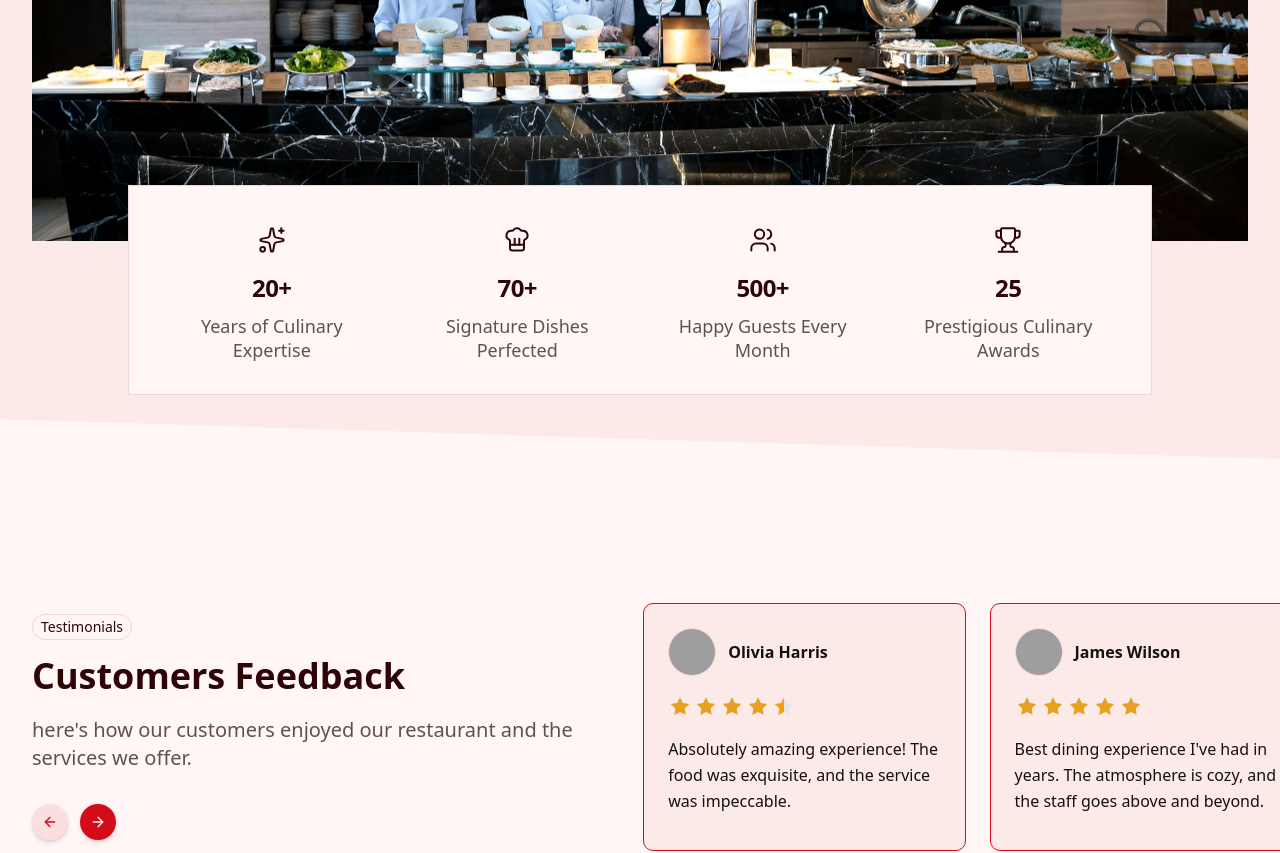
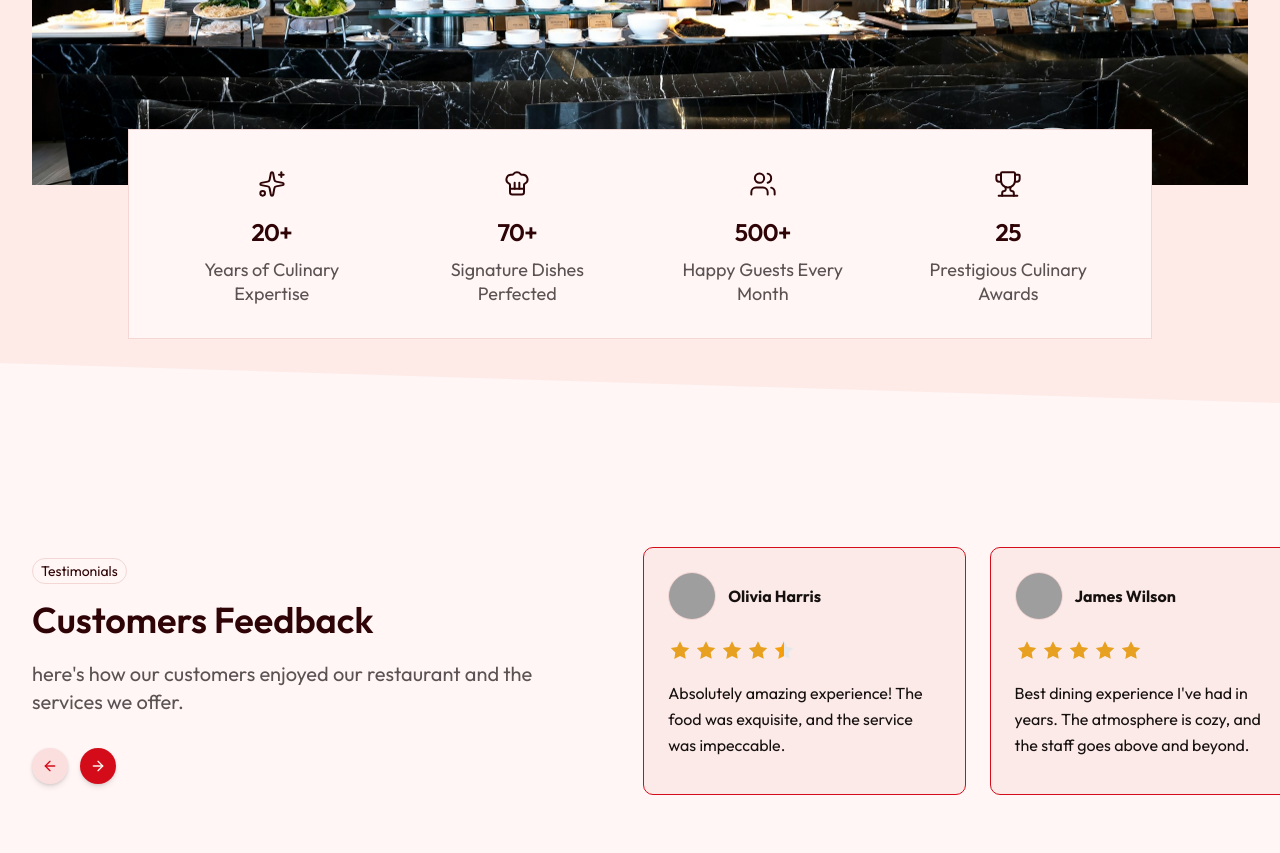
Before and after one commit to pansuriya-avinash/shadcn-task, a Next.js app: page / in a window 1280 px wide. Shown: the part 2340-3193 px from the top of the page. Built offline with nearby package versions, Linux system fonts and the light colour scheme; grey boxes are pictures that could not be loaded.

Commit message:
add scalable design token system with dynamic theming

```diff
--- a/src/app/globals.css
+++ b/src/app/globals.css
@@ -2,7 +2,12 @@
 @import "tailwindcss";
 @plugin "tailwindcss-animate";
 
+
 :root {
+    --font-sans:
+        "Outfit", ui-sans-serif, system-ui, -apple-system, BlinkMacSystemFont,
+        "Segoe UI", Roboto, "Helvetica Neue", Arial, "Noto Sans", sans-serif;
+
     --radius: 0.625rem;
 
     --shadow-2xs: 0 1px 3px 0px oklch(0 0 0 / 0.05);
@@ -19,123 +24,83 @@
         0 1px 3px 0px oklch(0 0 0 / 0.1), 0 8px 10px -1px oklch(0 0 0 / 0.1);
     --shadow-2xl: 0 1px 3px 0px oklch(0 0 0 / 0.25);
 
-    --background: oklch(0.98 0.01 25.1);
+
+    --background: oklch(0.98 0.01 25.1); /* hsla(  6, 100%, 98%, 1) */
     --foreground: oklch(0.95 0.02 25);
 
-    --card: oklch(1 0 0);
-    --card-foreground: oklch(0.18 0.01 29.8);
-    --theme-card: oklch(0.95 0.019 25.2);
+    --card: oklch(1 0 0); /* hsl(0, 0%, 100%)         */
+    --card-foreground: oklch(0.18 0.01 29.8); /* hsla(9,  19%,  7%, 1)   */
+    --theme-card: oklch(0.95 0.019 25.2); /* hsla(6,  77%, 95%, 1)   */
 
     --popover: oklch(1 0 0);
-    --popover-foreground: oklch(0.14 0.036 258.5);
+    --popover-foreground: oklch(0.14 0.036 258.5); /* hsl(222.2, 84%, 4.9%) */
+
+    --primary: oklch(0.55 0.22 27.1); /* hsla(356, 89%, 44%, 1) */
+    --primary-foreground: oklch(0.98 0.011 100.5); /* hsla( 53, 47%, 96%, 1) */
+
+    --secondary: oklch(0.55 0.22 27.1 / 0.1); /* hsla(356, 89%, 44%, 0.10) */
+    --secondary-foreground: oklch(
+        0.55 0.22 27.1
+    ); /* hsla(356, 89%, 44%, 1)   */
+
+    --muted: oklch(0.97 0.007 247.9); /* hsl(210,  40%, 96.1%) */
+    --muted-foreground: oklch(0.2 0.071 23.1); /* hsla(357, 85%, 10%, 1) */
+
+    --accent: oklch(0.97 0.007 247.9); /* hsl(210, 40%, 96.1%)      */
+    --accent-foreground: oklch(0.21 0.04 265.7); /* hsl(222.2, 47.4%, 11.2%) */
+
+    --destructive: oklch(0.64 0.208 25.3); /* hsl(  0, 84.2%, 60.2%) */
+    --destructive-foreground: oklch(
+        0.98 0.003 247.9
+    ); /* hsl(210,  40%,   98%)  */
+
+    --border: oklch(0.9 0.031 25.3); /* hsla(  6, 54%, 89%, 1)    */
+    --input: oklch(0.93 0.013 255.5); /* hsl(214.3, 31.8%, 91.4%) */
+    --ring: oklch(0.55 0.215 262.9); /* hsl(221.2, 83.2%, 53.3%) */
+}
+
+
+.dark,
+[data-mode="dark"] {
+    --background: oklch(0.14 0.036 258.5); /* hsl(222.2, 84%,  4.9%) */
+    --foreground: oklch(0.98 0.003 247.9); /* hsl(210,   40%,  98%)  */
+    --footer: oklch(0.2 0.023 266.7); /* hsl(222.2, 30%,  10%)  */
+
+    --card: oklch(0.14 0.036 258.5); /* same as dark background   */
+    --card-foreground: oklch(0.94 0.006 29.5); /* hsla(9,  19%, 93%, 1)    */
+    --theme-card: oklch(0.23 0.037 27.1); /* hsla(6,  40%, 12%, 1)    */
+
+    --popover: oklch(0.14 0.036 258.5); /* same as dark background */
+    --popover-foreground: oklch(0.98 0.003 247.9); /* same as dark foreground */
 
     --primary: oklch(0.55 0.22 27.1);
     --primary-foreground: oklch(0.98 0.011 100.5);
 
-    --secondary: oklch(0.55 0.22 27.1 / 0.1);
-    --secondary-foreground: oklch(0.55 0.22 27.1);
+    --secondary: oklch(0.55 0.22 27.1 / 0.15); /* hsla(356, 89%, 44%, 0.15) */
+    --secondary-foreground: oklch(
+        0.71 0.167 18.3
+    ); /* hsla(356, 89%, 70%,   1) */
 
-    --muted: oklch(0.45 0.01 17);
-    --muted-foreground: oklch(0.2 0.071 23.1);
-    --accent: oklch(0.97 0.007 247.9);
-    --accent-foreground: oklch(0.21 0.04 265.7);
+    --muted: oklch(0.28 0.037 260); /* hsl(217.2, 32.6%, 17.5%) */
+    --muted-foreground: oklch(0.89 0.049 14.7); /* hsla(357,  85%,  90%, 1) */
 
-    --destructive: oklch(0.64 0.208 25.3);
-    --destructive-foreground: oklch(0.98 0.003 247.9);
-    --destructive: oklch(0.64 0.208 25.3);
-    --destructive-foreground: oklch(0.98 0.003 247.9);
+    --accent: oklch(0.28 0.037 260); /* same as dark muted      */
+    --accent-foreground: oklch(0.98 0.003 247.9); /* same as dark foreground */
 
-    --border: oklch(0.9 0.031 25.3);
-    --input: oklch(0.93 0.013 255.5);
-    --ring: oklch(0.55 0.215 262.9);
+    --destructive: oklch(0.57 0.195 26.1); /* hsl(  0, 62.8%, 50.6%) */
+    --destructive-foreground: oklch(
+        0.98 0.003 247.9
+    ); /* same as dark fg        */
 
-    --chart-1: oklch(0.65 0.22 36.85);
-    --chart-2: oklch(0.60 0.11 184.15);
-    --chart-3: oklch(0.40 0.07 227.18);
-    --chart-4: oklch(0.83 0.17 81.03);
-    --chart-5: oklch(0.77 0.17 65.36);
-    --sidebar: oklch(0.99 0 0);
-    --sidebar-foreground: oklch(0.14 0 0);
-    --sidebar-primary: oklch(0.20 0 0);
-    --sidebar-primary-foreground: oklch(0.99 0 0);
-    --sidebar-accent: oklch(0.97 0 0);
-    --sidebar-accent-foreground: oklch(0.20 0 0);
-    --sidebar-border: oklch(0.92 0 0);
-    --sidebar-ring: oklch(0.708 0 0);
-    ;
-
-    --font-sans: 'Geist', 'Geist Fallback', ui-sans-serif, system-ui, -apple-system, BlinkMacSystemFont, 'Segoe UI', Roboto, 'Helvetica Neue', Arial, 'Noto Sans', sans-serif, 'Apple Color Emoji', 'Segoe UI Emoji', 'Segoe UI Symbol', 'Noto Color Emoji';
-    --font-serif: "Geist", "Geist Fallback", ui-serif, Georgia, Cambria, "Times New Roman", Times, serif;
-    --font-mono: "Geist Mono", "Geist Mono Fallback", ui-monospace, SFMono-Regular, Menlo, Monaco, Consolas, "Liberation Mono", "Courier New", monospace;
-
-    --radius: 0.625rem;
-
-    --shadow-2xs: 0 1px 3px 0px oklch(0.00 0 0 / 0.05);
-    --shadow-xs: 0 1px 3px 0px oklch(0.00 0 0 / 0.05);
-    --shadow-sm: 0 1px 3px 0px oklch(0.00 0 0 / 0.10), 0 1px 2px -1px oklch(0.00 0 0 / 0.10);
-    --shadow: 0 1px 3px 0px oklch(0.00 0 0 / 0.10), 0 1px 2px -1px oklch(0.00 0 0 / 0.10);
-    --shadow-md: 0 1px 3px 0px oklch(0.00 0 0 / 0.10), 0 2px 4px -1px oklch(0.00 0 0 / 0.10);
-    --shadow-lg: 0 1px 3px 0px oklch(0.00 0 0 / 0.10), 0 4px 6px -1px oklch(0.00 0 0 / 0.10);
-    --shadow-xl: 0 1px 3px 0px oklch(0.00 0 0 / 0.10), 0 8px 10px -1px oklch(0.00 0 0 / 0.10);
-    --shadow-2xl: 0 1px 3px 0px oklch(0.00 0 0 / 0.25);
+    --border: oklch(0.28 0.037 260); /* same as dark muted  */
+    --input: oklch(0.28 0.037 260); /* same as dark border */
+    --ring: oklch(0.49 0.217 264.4); /* hsl(224.3, 76.3%, 48%) */
 }
-
-.dark {
-    --background: oklch(0.14 0.036 258.5);
-    --foreground: oklch(0.2 0.023 266.7);
-
-    --card: oklch(0.14 0.036 258.5);
-    --card-foreground: oklch(0.94 0.006 29.5);
-    --theme-card: oklch(0.23 0.037 27.1);
-
-    --popover: oklch(0.14 0.036 258.5);
-    --popover-foreground: oklch(0.98 0.003 247.9);
-
-    --primary: oklch(0.55 0.22 27.1);
-    --primary-foreground: oklch(0.98 0.011 100.5);
-
-    --secondary: oklch(0.55 0.22 27.1 / 0.15);
-    --secondary-foreground: oklch(0.71 0.167 18.3);
-
-    --muted: oklch(0.92 0.01 17);
-    --muted-foreground: oklch(0.89 0.049 14.7);
-    --accent: oklch(0.28 0.037 260);
-    --accent-foreground: oklch(0.98 0.003 247.9);
-
-    --destructive: oklch(0.57 0.195 26.1);
-    --destructive-foreground: oklch(0.98 0.003 247.9);
-
-    --border: oklch(0.28 0.037 260);
-    --input: oklch(0.28 0.037 260);
-    --ring: oklch(0.49 0.217 264.4);
-    --chart-1: oklch(0.49 0.24 264.40);
-    --chart-2: oklch(0.70 0.16 160.43);
-    --chart-3: oklch(0.77 0.17 65.36);
-    --chart-4: oklch(0.62 0.26 305.32);
-    --chart-5: oklch(0.64 0.25 16.51);
-    --sidebar: oklch(0.20 0 0);
-    --sidebar-foreground: oklch(0.99 0 0);
-    --sidebar-primary: oklch(0.49 0.24 264.40);
-    --sidebar-primary-foreground: oklch(0.99 0 0);
-    --sidebar-accent: oklch(0.27 0 0);
-    --sidebar-accent-foreground: oklch(0.99 0 0);
-    --sidebar-border: oklch(1.00 0 0 / 10%);
-    --sidebar-ring: oklch(0.56 0 0);
-
-    --shadow-2xs: 0 1px 3px 0px oklch(0.00 0 0 / 0.05);
-    --shadow-xs: 0 1px 3px 0px oklch(0.00 0 0 / 0.05);
-    --shadow-sm: 0 1px 3px 0px oklch(0.00 0 0 / 0.10), 0 1px 2px -1px oklch(0.00 0 0 / 0.10);
-    --shadow: 0 1px 3px 0px oklch(0.00 0 0 / 0.10), 0 1px 2px -1px oklch(0.00 0 0 / 0.10);
-    --shadow-md: 0 1px 3px 0px oklch(0.00 0 0 / 0.10), 0 2px 4px -1px oklch(0.00 0 0 / 0.10);
-    --shadow-lg: 0 1px 3px 0px oklch(0.00 0 0 / 0.10), 0 4px 6px -1px oklch(0.00 0 0 / 0.10);
-    --shadow-xl: 0 1px 3px 0px oklch(0.00 0 0 / 0.10), 0 8px 10px -1px oklch(0.00 0 0 / 0.10);
-    --shadow-2xl: 0 1px 3px 0px oklch(0.00 0 0 / 0.25);
-}
-
 
 @theme inline {
     --color-background: var(--background);
     --color-foreground: var(--foreground);
+    --color-footer: var(--footer);
 
     --color-card: var(--card);
     --color-card-foreground: var(--card-foreground);
@@ -163,23 +128,7 @@
     --color-input: var(--input);
     --color-ring: var(--ring);
 
-    --color-chart-1: var(--chart-1);
-    --color-chart-2: var(--chart-2);
-    --color-chart-3: var(--chart-3);
-    --color-chart-4: var(--chart-4);
-    --color-chart-5: var(--chart-5);
-    --color-sidebar: var(--sidebar);
-    --color-sidebar-foreground: var(--sidebar-foreground);
-    --color-sidebar-primary: var(--sidebar-primary);
-    --color-sidebar-primary-foreground: var(--sidebar-primary-foreground);
-    --color-sidebar-accent: var(--sidebar-accent);
-    --color-sidebar-accent-foreground: var(--sidebar-accent-foreground);
-    --color-sidebar-border: var(--sidebar-border);
-    --color-sidebar-ring: var(--sidebar-ring);
-
     --font-sans: var(--font-sans);
-    --font-mono: var(--font-mono);
-    --font-serif: var(--font-serif);
 
     --radius-sm: calc(var(--radius) - 4px);
     --radius-md: calc(var(--radius) - 2px);
@@ -212,7 +161,6 @@
 }
 
 @media (prefers-reduced-motion: reduce) {
-
     *,
     *::before,
     *::after {
--- a/src/components/theme-provider.tsx
+++ b/src/components/theme-provider.tsx
@@ -1,23 +1,50 @@
-"use client"
+"use client";
 
-import * as React from "react"
 
-type Theme = "dark" | "light" | "system"
+import * as React from "react";
+import { type Theme, type ThemeMode, THEME_TOKENS } from "@/lib/themes";
+
 
 type ThemeProviderProps = {
-  children: React.ReactNode
-  defaultTheme?: Theme
-  storageKey?: string
-}
+  children: React.ReactNode;
+  defaultTheme?: Theme;
+  storageKey?: string;
+};
 
 type ThemeProviderState = {
-  theme: Theme
-  setTheme: (theme: Theme) => void
-}
+  theme: Theme;
+
+  resolvedTheme: ThemeMode;
+  setTheme: (theme: Theme) => void;
+};
 
 const ThemeProviderContext = React.createContext<
   ThemeProviderState | undefined
->(undefined)
+>(undefined);
+
+function resolveMode(theme: Theme): ThemeMode {
+  if (theme !== "system") return theme;
+  return window.matchMedia("(prefers-color-scheme: dark)").matches
+    ? "dark"
+    : "light";
+}
+
+function applyTokens(mode: ThemeMode): void {
+  const root = window.document.documentElement;
+  const tokens = THEME_TOKENS[mode];
+
+  root.dataset.mode = mode;
+  root.dataset.themeMode = mode;
+
+  root.classList.toggle("dark", mode === "dark");
+  root.classList.toggle("light", mode === "light");
+
+  root.style.colorScheme = mode;
+
+  for (const [key, value] of Object.entries(tokens)) {
+    root.style.setProperty(`--${key}`, value);
+  }
+}
 
 export function ThemeProvider({
   children,
@@ -25,48 +52,60 @@ export function ThemeProvider({
   storageKey = "ui-theme",
   ...props
 }: ThemeProviderProps) {
-  const [theme, setTheme] = React.useState<Theme>(
-    () => (typeof window !== "undefined" && (localStorage.getItem(storageKey) as Theme)) || defaultTheme
-  )
+  const [theme, setThemeState] = React.useState<Theme>(
+    () =>
+      (typeof window !== "undefined" &&
+        (localStorage.getItem(storageKey) as Theme)) ||
+      defaultTheme,
+  );
+
+  // Track the effective mode so consumers can react to system changes.
+  const [resolvedTheme, setResolvedTheme] = React.useState<ThemeMode>("light");
 
   React.useEffect(() => {
-    const root = window.document.documentElement
+    const mode = resolveMode(theme);
+    setResolvedTheme(mode);
+    applyTokens(mode);
+  }, [theme]);
 
-    root.classList.remove("light", "dark")
+  React.useEffect(() => {
+    if (theme !== "system") return;
 
-    if (theme === "system") {
-      const systemTheme = window.matchMedia("(prefers-color-scheme: dark)")
-        .matches
-        ? "dark"
-        : "light"
+    const mq = window.matchMedia("(prefers-color-scheme: dark)");
 
-      root.classList.add(systemTheme)
-      return
-    }
+    const handler = () => {
+      const mode: ThemeMode = mq.matches ? "dark" : "light";
+      setResolvedTheme(mode);
+      applyTokens(mode);
+    };
 
-    root.classList.add(theme)
-  }, [theme])
+    mq.addEventListener("change", handler);
+    return () => mq.removeEventListener("change", handler);
+  }, [theme]);
 
-  const value = {
-    theme,
-    setTheme: (theme: Theme) => {
-      localStorage.setItem(storageKey, theme)
-      setTheme(theme)
+  const setTheme = React.useCallback(
+    (newTheme: Theme) => {
+      localStorage.setItem(storageKey, newTheme);
+      setThemeState(newTheme);
     },
-  }
+    [storageKey],
+  );
 
   return (
-    <ThemeProviderContext.Provider {...props} value={value}>
+    <ThemeProviderContext.Provider
+      {...props}
+      value={{ theme, resolvedTheme, setTheme }}
+    >
       {children}
     </ThemeProviderContext.Provider>
-  )
+  );
 }
 
+
 export const useTheme = () => {
-  const context = React.useContext(ThemeProviderContext)
-
-  if (context === undefined)
-    throw new Error("useTheme must be used within a ThemeProvider")
-
-  return context
-}
+  const context = React.useContext(ThemeProviderContext);
+  if (context === undefined) {
+    throw new Error("useTheme must be used within a ThemeProvider");
+  }
+  return context;
+};
--- /dev/null
+++ b/src/lib/themes.ts
@@ -0,0 +1,135 @@
+
+export type ThemeMode = "light" | "dark";
+
+export type Theme = ThemeMode | "system";
+
+export interface ThemeTokens {
+  "font-sans": string;
+  radius: string;
+  background: string;
+  foreground: string;
+  card: string;
+  "card-foreground": string;
+  "theme-card": string;
+  popover: string;
+  "popover-foreground": string;
+  primary: string;
+  "primary-foreground": string;
+  secondary: string;
+  "secondary-foreground": string;
+  muted: string;
+  "muted-foreground": string;
+  accent: string;
+  "accent-foreground": string;
+  destructive: string;
+  "destructive-foreground": string;
+  border: string;
+  input: string;
+  ring: string;
+  "shadow-2xs": string;
+  "shadow-xs": string;
+  "shadow-sm": string;
+  shadow: string;
+  "shadow-md": string;
+  "shadow-lg": string;
+  "shadow-xl": string;
+  "shadow-2xl": string;
+}
+
+const FONT_SANS =
+  '"Outfit", ui-sans-serif, system-ui, -apple-system, BlinkMacSystemFont, ' +
+  '"Segoe UI", Roboto, "Helvetica Neue", Arial, "Noto Sans", sans-serif';
+
+const RADIUS = "0.625rem";
+
+const SHADOWS = {
+  "shadow-2xs": "0 1px 3px 0px oklch(0 0 0 / 0.05)",
+  "shadow-xs" : "0 1px 3px 0px oklch(0 0 0 / 0.05)",
+  "shadow-sm" : "0 1px 3px 0px oklch(0 0 0 / 0.10), 0 1px 2px -1px oklch(0 0 0 / 0.10)",
+  shadow      : "0 1px 3px 0px oklch(0 0 0 / 0.10), 0 1px 2px -1px oklch(0 0 0 / 0.10)",
+  "shadow-md" : "0 1px 3px 0px oklch(0 0 0 / 0.10), 0 2px 4px -1px oklch(0 0 0 / 0.10)",
+  "shadow-lg" : "0 1px 3px 0px oklch(0 0 0 / 0.10), 0 4px 6px -1px oklch(0 0 0 / 0.10)",
+  "shadow-xl" : "0 1px 3px 0px oklch(0 0 0 / 0.10), 0 8px 10px -1px oklch(0 0 0 / 0.10)",
+  "shadow-2xl": "0 1px 3px 0px oklch(0 0 0 / 0.25)",
+} as const satisfies Pick<
+  ThemeTokens,
+  | "shadow-2xs" | "shadow-xs" | "shadow-sm" | "shadow"
+  | "shadow-md"  | "shadow-lg" | "shadow-xl" | "shadow-2xl"
+>;
+
+export const lightTokens: ThemeTokens = {
+  "font-sans": FONT_SANS,
+  radius     : RADIUS,
+  ...SHADOWS,
+
+  background: "oklch(0.98 0.010 25.1)", /* hsla(6,  100%, 98%, 1)      */
+  foreground: "oklch(0.952 0.022 27.5)",
+
+  card             : "oklch(1 0 0)",             /* hsl(0, 0%, 100%)            */
+  "card-foreground": "oklch(0.18 0.010 29.8)",   /* hsla(9,  19%,  7%, 1)       */
+  "theme-card"     : "oklch(0.95 0.019 25.2)",   /* hsla(6,  77%, 95%, 1)       */
+
+  popover             : "oklch(1 0 0)",
+  "popover-foreground": "oklch(0.14 0.036 258.5)", /* hsl(222.2, 84%, 4.9%)      */
+
+  primary            : "oklch(0.55 0.220 27.1)",   /* hsla(356, 89%, 44%, 1)     */
+  "primary-foreground": "oklch(0.98 0.011 100.5)", /* hsla(53,  47%, 96%, 1)     */
+
+  secondary             : "oklch(0.55 0.220 27.1 / 0.10)", /* hsla(356, 89%, 44%, 0.10) */
+  "secondary-foreground": "oklch(0.55 0.220 27.1)",        /* hsla(356, 89%, 44%, 1)   */
+
+  muted            : "oklch(0.449 0.011 17.8)",
+  "muted-foreground": "oklch(0.20 0.071 23.1)", /* hsla(357, 85%, 10%, 1)     */
+
+  accent            : "oklch(0.97 0.007 247.9)", /* hsl(210, 40%, 96.1%)       */
+  "accent-foreground": "oklch(0.21 0.040 265.7)", /* hsl(222.2, 47.4%, 11.2%)  */
+
+  destructive            : "oklch(0.64 0.208 25.3)", /* hsl(0, 84.2%, 60.2%)   */
+  "destructive-foreground": "oklch(0.98 0.003 247.9)", /* hsl(210, 40%, 98%)   */
+
+  border: "oklch(0.90 0.031 25.3)",  /* hsla(6,  54%, 89%, 1)       */
+  input : "oklch(0.93 0.013 255.5)", /* hsl(214.3, 31.8%, 91.4%)    */
+  ring  : "oklch(0.55 0.215 262.9)", /* hsl(221.2, 83.2%, 53.3%)    */
+};
+
+
+export const darkTokens: ThemeTokens = {
+  "font-sans": FONT_SANS,
+  radius     : RADIUS,
+  ...SHADOWS,
+
+  background: "oklch(0.14 0.036 258.5)", /* hsl(222.2, 84%, 4.9%)      */
+  foreground: "oklch(0.20 0.023 266.7)",
+
+  card             : "oklch(0.14 0.036 258.5)", /* same as dark background     */
+  "card-foreground": "oklch(0.94 0.006 29.5)",  /* hsla(9, 19%, 93%, 1)        */
+  "theme-card"     : "oklch(0.23 0.037 27.1)",  /* hsla(6, 40%, 12%, 1)        */
+
+  popover             : "oklch(0.14 0.036 258.5)", /* same as dark background  */
+  "popover-foreground": "oklch(0.98 0.003 247.9)", /* same as dark foreground  */
+
+  primary            : "oklch(0.55 0.220 27.1)",
+  "primary-foreground": "oklch(0.98 0.011 100.5)",
+
+  secondary             : "oklch(0.55 0.220 27.1 / 0.15)", /* hsla(356, 89%, 44%, 0.15) */
+  "secondary-foreground": "oklch(0.71 0.167 18.3)",         /* hsla(356, 89%, 70%, 1)   */
+
+  muted            : "oklch(0.98 0.01 100.1)",
+  "muted-foreground": "oklch(0.89 0.049 14.7)", /* hsla(357, 85%, 90%, 1)     */
+
+  accent            : "oklch(0.28 0.037 260.0)", /* same as dark muted          */
+  "accent-foreground": "oklch(0.98 0.003 247.9)", /* same as dark foreground    */
+
+  destructive            : "oklch(0.57 0.195 26.1)",  /* hsl(0, 62.8%, 50.6%)  */
+  "destructive-foreground": "oklch(0.98 0.003 247.9)", /* same as dark fg       */
+
+  border: "oklch(0.28 0.037 260.0)", /* same as dark muted              */
+  input : "oklch(0.28 0.037 260.0)", /* same as dark border             */
+  ring  : "oklch(0.49 0.217 264.4)", /* hsl(224.3, 76.3%, 48%)          */
+};
+
+
+export const THEME_TOKENS: Record<ThemeMode, ThemeTokens> = {
+  light: lightTokens,
+  dark : darkTokens,
+};
```
